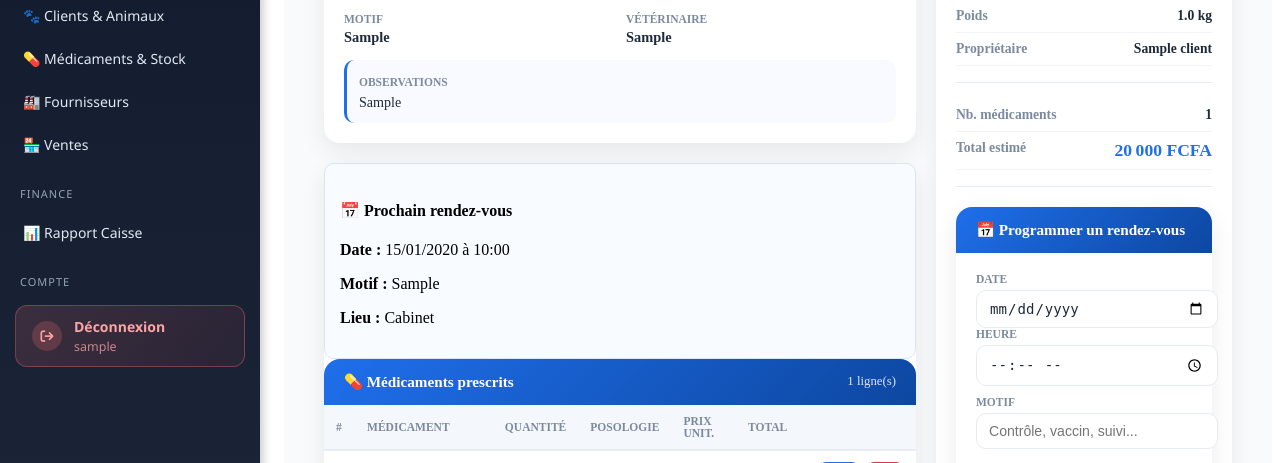
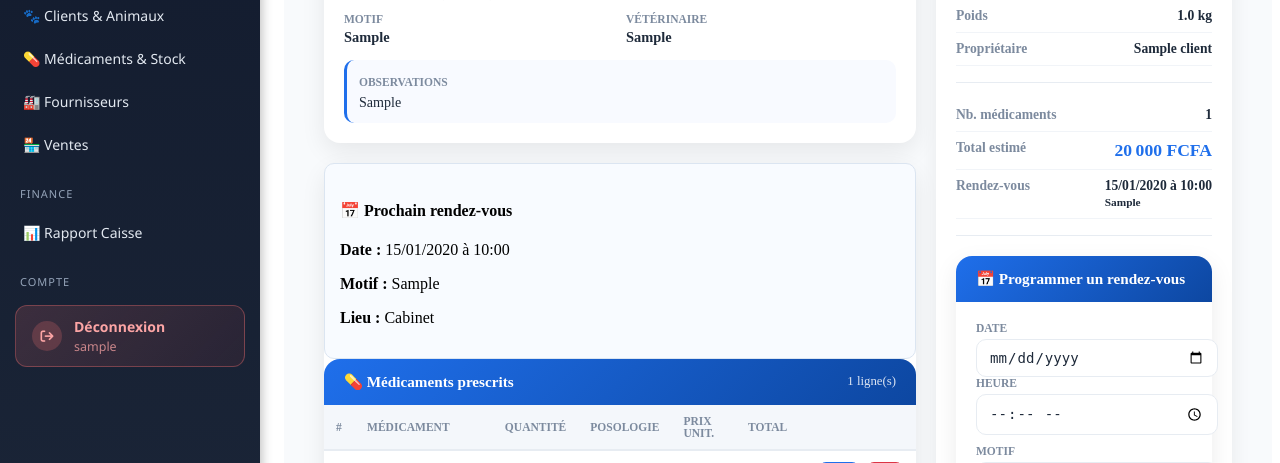
Before and after one commit to caissesosdirtech/Parcelle_veto, a Django app: page /consultations/ordonnance/1/ in a window 1280 px wide. Shown: the part 434-897 px from the top of the page. Run offline with Django 5.2, Linux system fonts and the light colour scheme; a user stored in the database is signed in; data comes from the database, SQL or seed files in the repository; tables that the repository leaves empty hold one stand-in row (values such as "Sample post"); some libraries are stand-ins or nearby versions.

Commit message:
fix(consultations): afficher le rendez-vous dans le résumé de l'ordonnance
Les RDV pris depuis la page ordonnance n'étaient pas rattachés à leur consultation et n'apparaissaient pas dans le résumé de l'app.

```diff
--- a/consultations/templates/consultations/ordonnance_detail.html
+++ b/consultations/templates/consultations/ordonnance_detail.html
@@ -319,6 +319,14 @@
             <div class="sum-row">
                 <span class="sum-label">Total estimé</span>
                 <span class="sum-value sum-total" id="sumTotal">— FCFA</span>
+            </div>
+            <div class="sum-row">
+                <span class="sum-label">Rendez-vous</span>
+                <span class="sum-value">
+                    {% if rdv_prevu %}
+                        {{ rdv_prevu.date_rdv|date:"d/m/Y à H:i" }}{% if rdv_prevu.motif %}<br><small>{{ rdv_prevu.motif }}</small>{% endif %}
+                    {% else %}Aucun{% endif %}
+                </span>
             </div>
 
             <hr class="divider">
--- a/consultations/views.py
+++ b/consultations/views.py
@@ -332,6 +332,9 @@ def enregistrer_rendez_vous(request, ordonnance_id):
                 motif=motif,
                 type_rdv="CABINET",
                 statut="EN_ATTENTE",
+                # Lien vers la consultation : le RDV apparaît ainsi dans le
+                # résumé (site et app).
+                consultation_origine=ordonnance.consultation,
             )
             ordonnance.rendez_vous = rdv
             ordonnance.save()
@@ -879,7 +882,11 @@ def api_ordonnance_detail(request, consultation_id):
             })
 
         # Rendez-vous liés à cette consultation
-        rdvs = RendezVous.objects.filter(consultation_origine=consultation).order_by('-date_rdv')
+        # RDV pris à la création de la consultation (consultation_origine) ou
+        # depuis la page de l'ordonnance sur le site (ordonnance.rendez_vous).
+        rdvs = RendezVous.objects.filter(
+            Q(consultation_origine=consultation) | Q(pk=ordonnance.rendez_vous_id)
+        ).distinct().order_by('-date_rdv')
         rendez_vous_data = [{
             'id': r.id,
             'date_rdv': r.date_rdv.isoformat() if r.date_rdv else None,
@@ -1039,6 +1046,9 @@ def ordonnance_detail(request, ordonnance_id):
             "ordonnance": ordonnance,
             "medicaments": medicaments,
             "rendez_vous": ordonnance.rendez_vous,
+            "rdv_prevu": ordonnance.rendez_vous or RendezVous.objects.filter(
+                consultation_origine=ordonnance.consultation
+            ).order_by("-date_rdv").first(),
         }
     )
 
```
